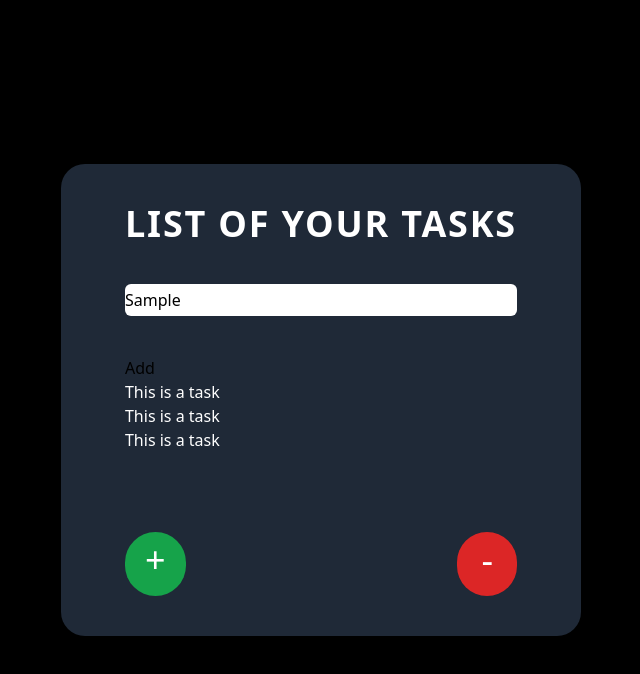
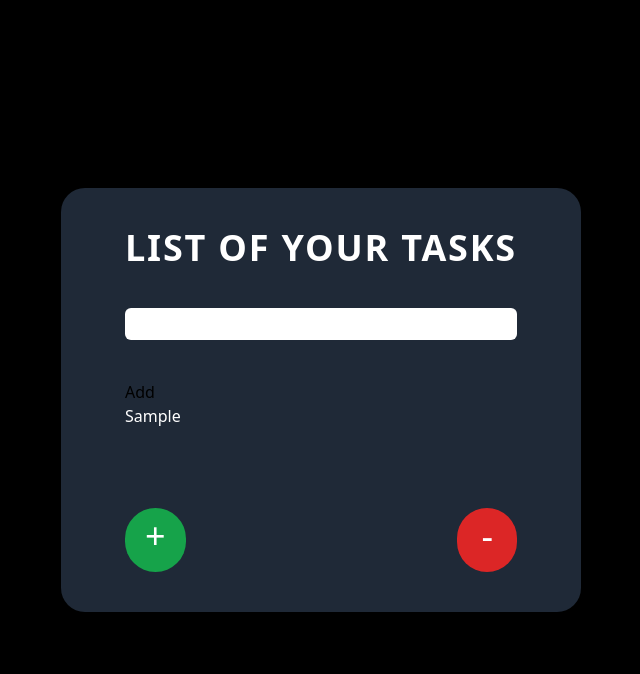
Before and after one commit to Fr3nk21/to-do-list, a React (Create React App) app: page / in a window 1280 px wide. Both pictures are taken after typing "Sample" into the empty fields and a click on the button "Add". Shown: the top 674 px of the page, without its empty margins (319-959 px from the left). Built offline with nearby package versions, Linux system fonts and the light colour scheme.

Commit message:
Add the input to the tasks list functionality

```diff
--- a/src/App.js
+++ b/src/App.js
@@ -1,7 +1,5 @@
 import React, { useState } from "react";
 import "./styles.css";
-
-// L'iinput section è completata e dovrebbe essere funzionale. Il prossimo step è quello di prendere il valore immesso nella form e trasferirlo nella lista delle task sottostante.
 
 function App() {
   return (
@@ -12,19 +10,25 @@ function App() {
 }
 
 export function TasksContainer() {
+  const [tasks, setTasks] = useState([]);
+
+  const addTask = (newTask) => {
+    setTasks([...tasks, newTask]);
+  };
+
   return (
     <div className="bg-gray-800 py-10 px-16 rounded-3xl">
       <h1 className="text-4xl text-white font-sans uppercase font-bold tracking-wider">
         List of your tasks
       </h1>
-      <NewTask />
-      <TasksList />
+      <NewTask onAddTask={addTask} />
+      <TasksList tasks={tasks} />
       <ButtonsBanner />
     </div>
   );
 }
 
-export function NewTask() {
+export function NewTask({ onAddTask }) {
   const [inputTask, setInputTask] = useState("");
 
   const handleInputChange = (e) => {
@@ -32,7 +36,11 @@ export function NewTask() {
   };
   const handleSubmit = (e) => {
     e.preventDefault();
-    console.log(inputTask);
+    if (inputTask.trim()) {
+      onAddTask(inputTask);
+      setInputTask("");
+    }
+    console.log("New task:", inputTask);
   };
 
   return (
@@ -50,13 +58,13 @@ export function NewTask() {
   );
 }
 
-export function TasksList() {
+export function TasksList({ tasks }) {
   return (
     <div className=" text-white">
       <ul>
-        <li>This is a task</li>
-        <li>This is a task</li>
-        <li>This is a task</li>
+        {tasks.map((task, index) => (
+          <li key={index}>{task}</li>
+        ))}
       </ul>
     </div>
   );
```
